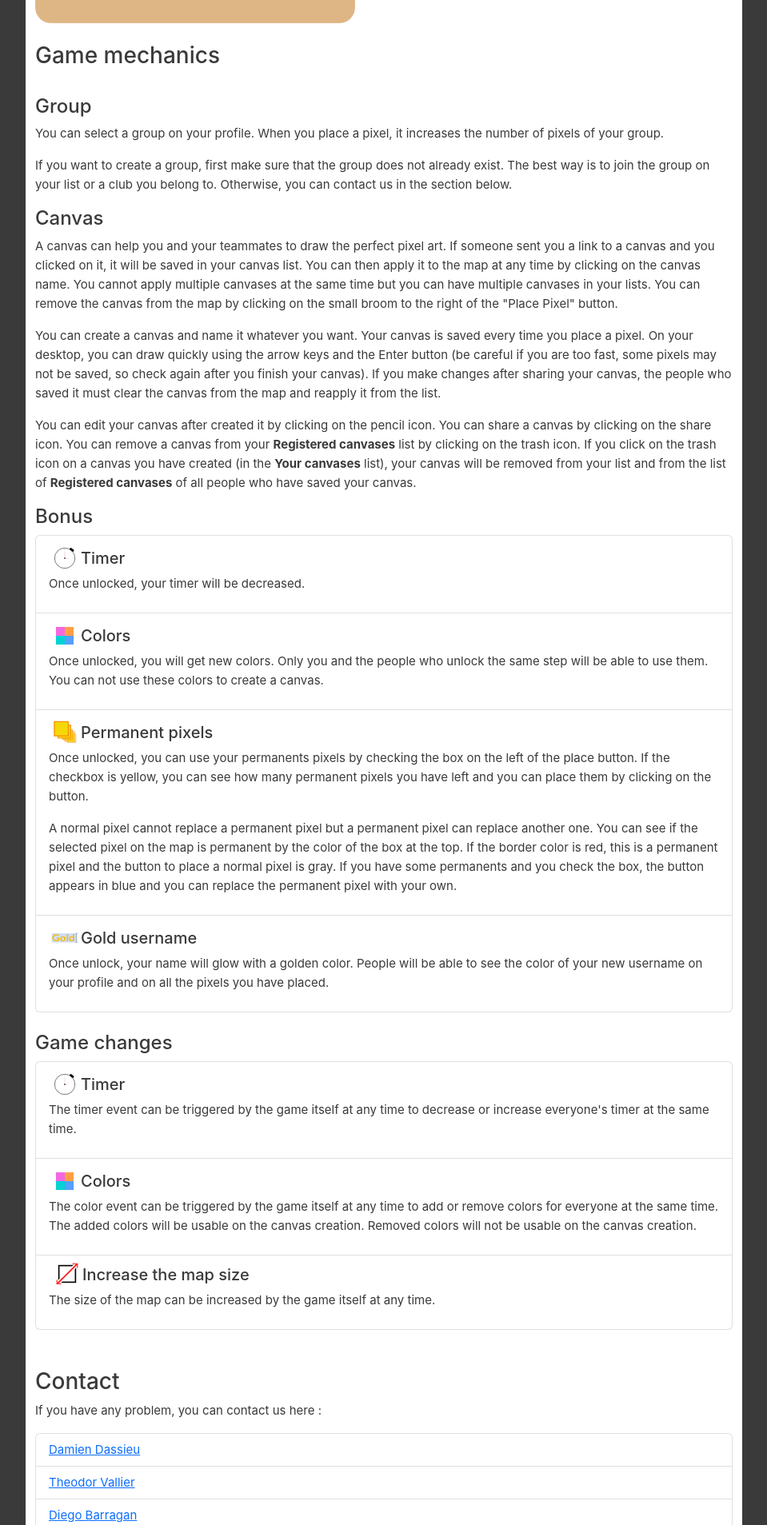
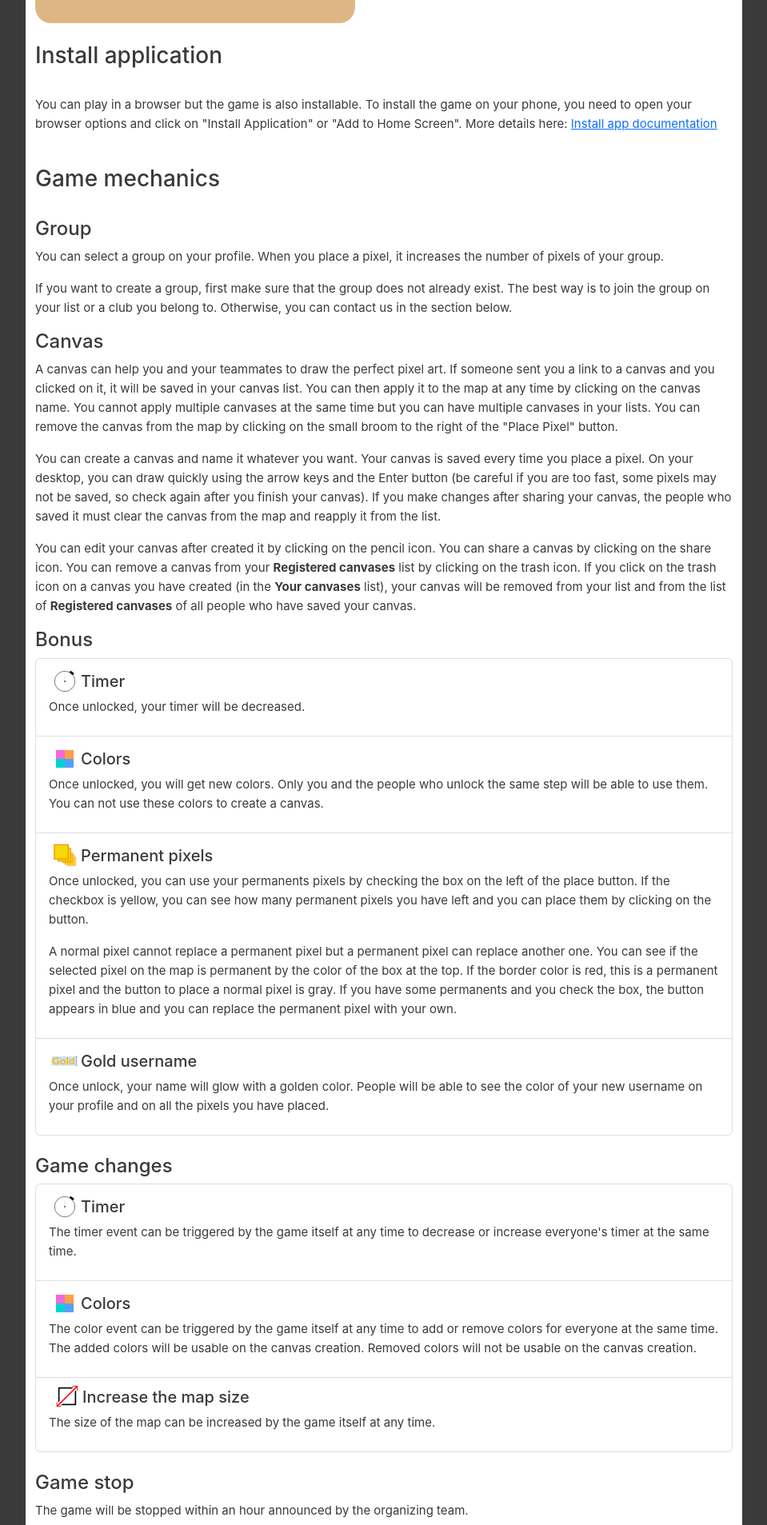
Before and after one commit to Damsien/rplace-frontend, a Vue app: page /info in a window 1280 px wide. Shown: the part 393-2300 px from the top of the page at 80% size, without its empty margins (160-1119 px from the left). Built offline with nearby package versions, Linux system fonts and the light colour scheme; no server answers.

Commit message:
Add doc to install app + game stop

```diff
--- a/src/components/Map.vue
+++ b/src/components/Map.vue
@@ -121,6 +121,7 @@
             mapSts.setWidth(width);
             mapSts.clearMap();
             mapSts.setMap(map);
+            // $('#parent-canvas').css('transform', `translate(-50%, -50%) scale(${width*0.7/50})`);
 
             // USER INFO
             userSts.setPixelsPlaced(res.data.pixelsPlaced);
--- a/src/views/Info.vue
+++ b/src/views/Info.vue
@@ -29,6 +29,13 @@ import { usePatternStore } from '@/stores/pattern.js';
             </p>
             <img id="bda-img" alt="BDA of the ENSEEIHT" src="/src/assets/bda.png">
             <br><br>
+            <h3>Install application</h3><br>
+            <p>
+                You can play in a browser but the game is also installable.
+                To install the game on your phone, you need to open your browser options and click on "Install Application" or "Add to Home Screen".
+                More details here: <a target="_blank" href="https://www.cdc.gov/niosh/mining/content/hearingloss/installPWA.html">Install app documentation</a>
+            </p>
+            <br>
             <h3>Game mechanics</h3><br>
                 <h4>Group</h4>
                 <p>
@@ -138,7 +145,11 @@ import { usePatternStore } from '@/stores/pattern.js';
                             The size of the map can be increased by the game itself at any time.
                         </p>
                     </li>
-                </ul>
+                </ul><br>
+                <h4>Game stop</h4>
+                <p>
+                    The game will be stopped within an hour announced by the organizing team.
+                </p>
             <br>
             <br>
             <h3>Contact</h3>
```
